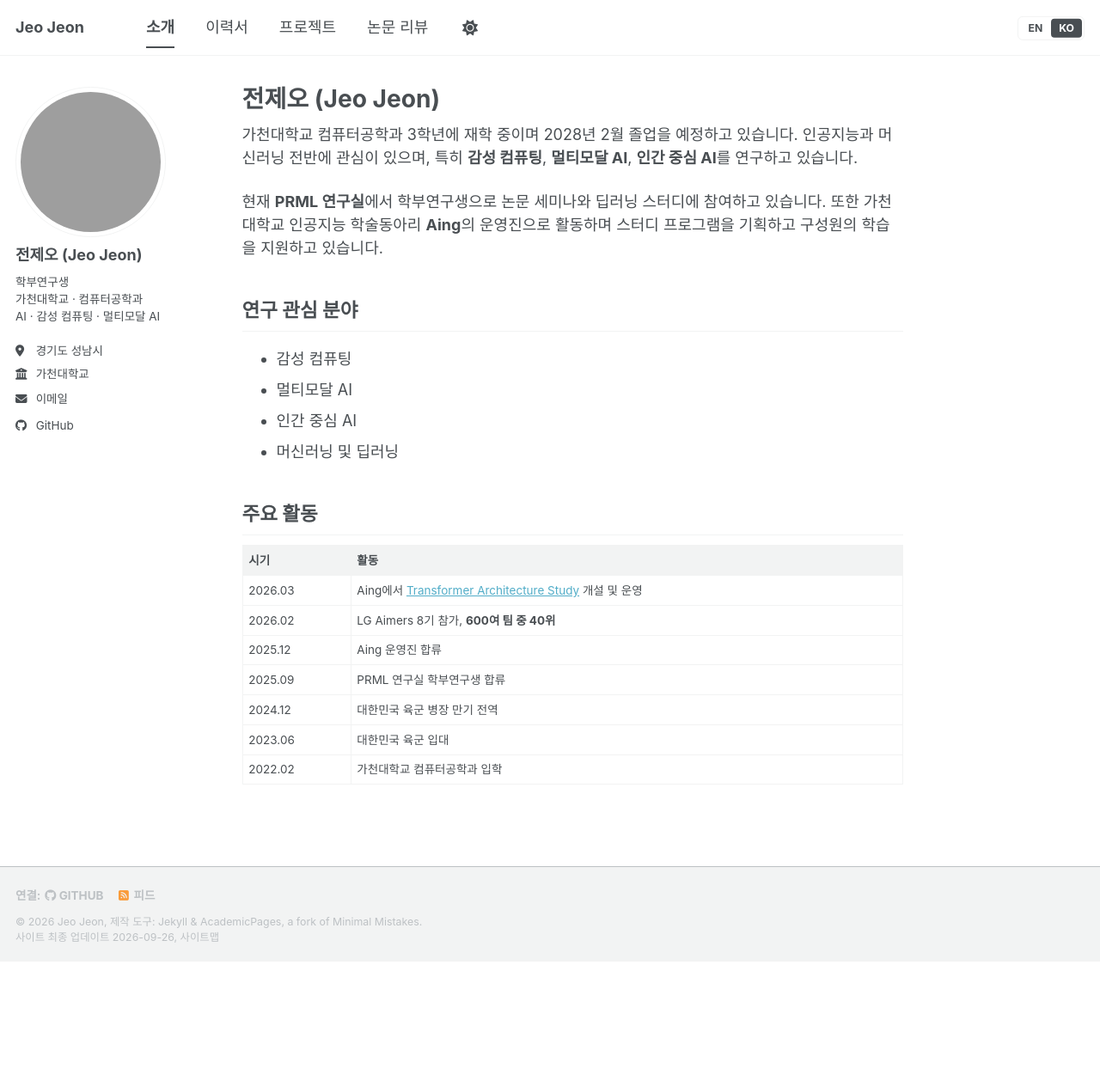
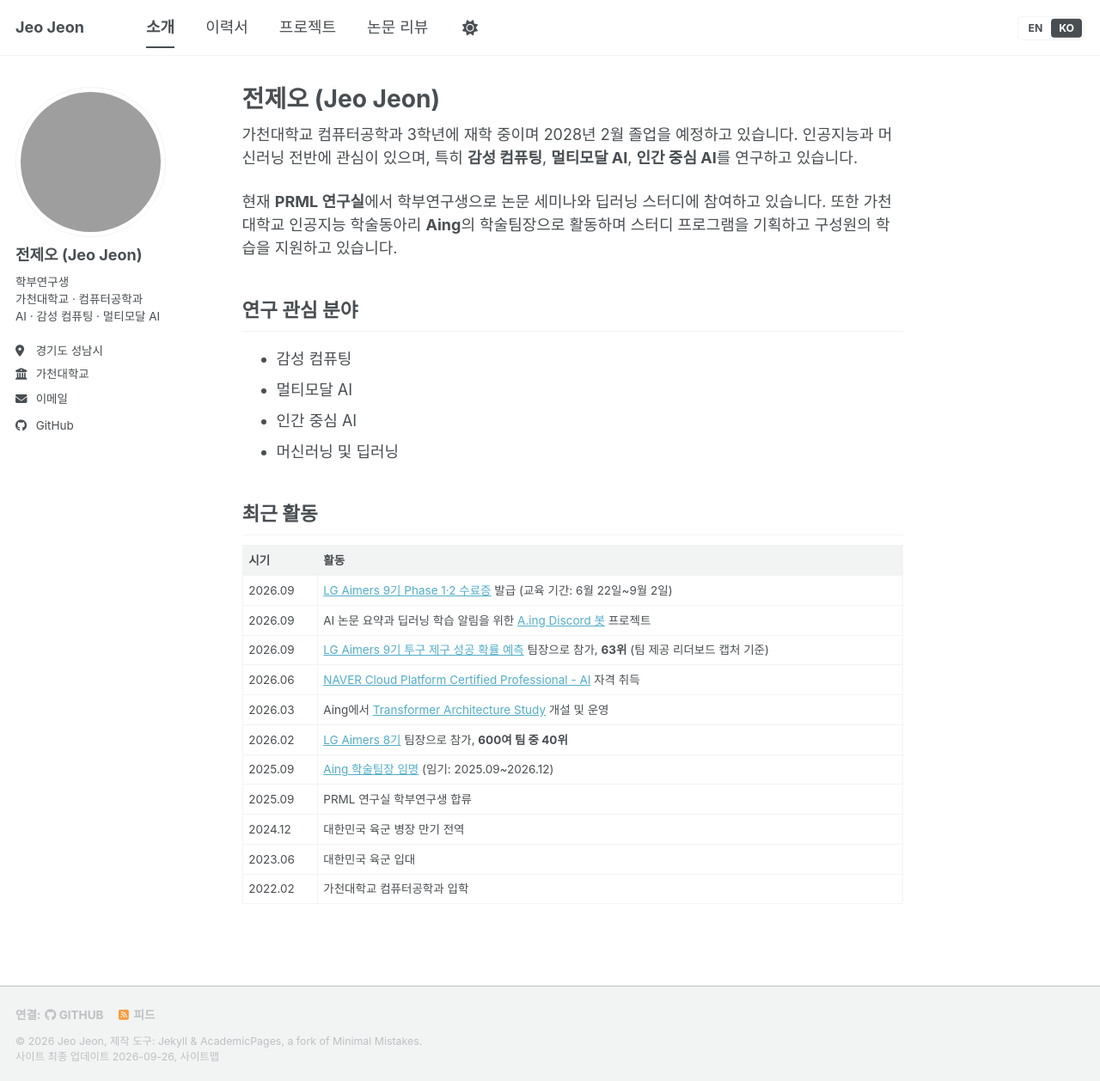
Before and after one commit to ZEO1122/ZEO1122.github.io, a Jekyll site: the page built from _pages/about-ko.md, in a window 1280 px wide and 1258 px high. Shown: the whole window at 86% size. Built offline with Jekyll 4.4.1, drawn with Linux system fonts in a browser that asks for light colours; a script bundle is joined from its source files by our own code; library files that are not in the unit come from our copies; grey boxes are pictures that could not be loaded.

Commit message:
Refresh bilingual homepage recent activities

```diff
--- a/_pages/about-ko.md
+++ b/_pages/about-ko.md
@@ -14,7 +14,7 @@ translations:
 
 가천대학교 컴퓨터공학과 3학년에 재학 중이며 2028년 2월 졸업을 예정하고 있습니다. 인공지능과 머신러닝 전반에 관심이 있으며, 특히 **감성 컴퓨팅**, **멀티모달 AI**, **인간 중심 AI**를 연구하고 있습니다.
 
-현재 **PRML 연구실**에서 학부연구생으로 논문 세미나와 딥러닝 스터디에 참여하고 있습니다. 또한 가천대학교 인공지능 학술동아리 **Aing**의 운영진으로 활동하며 스터디 프로그램을 기획하고 구성원의 학습을 지원하고 있습니다.
+현재 **PRML 연구실**에서 학부연구생으로 논문 세미나와 딥러닝 스터디에 참여하고 있습니다. 또한 가천대학교 인공지능 학술동아리 **Aing**의 학술팀장으로 활동하며 스터디 프로그램을 기획하고 구성원의 학습을 지원하고 있습니다.
 
 ## 연구 관심 분야
 
@@ -23,13 +23,17 @@ translations:
 - 인간 중심 AI
 - 머신러닝 및 딥러닝
 
-## 주요 활동
+## 최근 활동
 
 | 시기 | 활동 |
 |------|------|
+| 2026.09 | [LG Aimers 9기 Phase 1·2 수료증](/files/certificates/lg-aimers-9th.pdf) 발급 (교육 기간: 6월 22일~9월 2일) |
+| 2026.09 | AI 논문 요약과 딥러닝 학습 알림을 위한 [A.ing Discord 봇](https://github.com/aing-gachon/A.ing-Discord-Bot) 프로젝트 |
+| 2026.09 | [LG Aimers 9기 투구 제구 성공 확률 예측](/ko/portfolio/lg-aimers-9th/) 팀장으로 참가, **63위** (팀 제공 리더보드 캡처 기준) |
+| 2026.06 | [NAVER Cloud Platform Certified Professional - AI](/files/certificates/naver-cloud-professional-ai.pdf) 자격 취득 |
 | 2026.03 | Aing에서 [Transformer Architecture Study](https://github.com/aing-gachon/26-Spring-Transformer-Study) 개설 및 운영 |
-| 2026.02 | LG Aimers 8기 참가, **600여 팀 중 40위** |
-| 2025.12 | Aing 운영진 합류 |
+| 2026.02 | [LG Aimers 8기](/ko/portfolio/lg-aimers/) 팀장으로 참가, **600여 팀 중 40위** |
+| 2025.09 | [Aing 학술팀장 임명](/files/certificates/aing-academic-team-lead.jpeg) (임기: 2025.09~2026.12) |
 | 2025.09 | PRML 연구실 학부연구생 합류 |
 | 2024.12 | 대한민국 육군 병장 만기 전역 |
 | 2023.06 | 대한민국 육군 입대 |
```
Also changed, not shown: _pages/about.md (+7 -3 lines).
